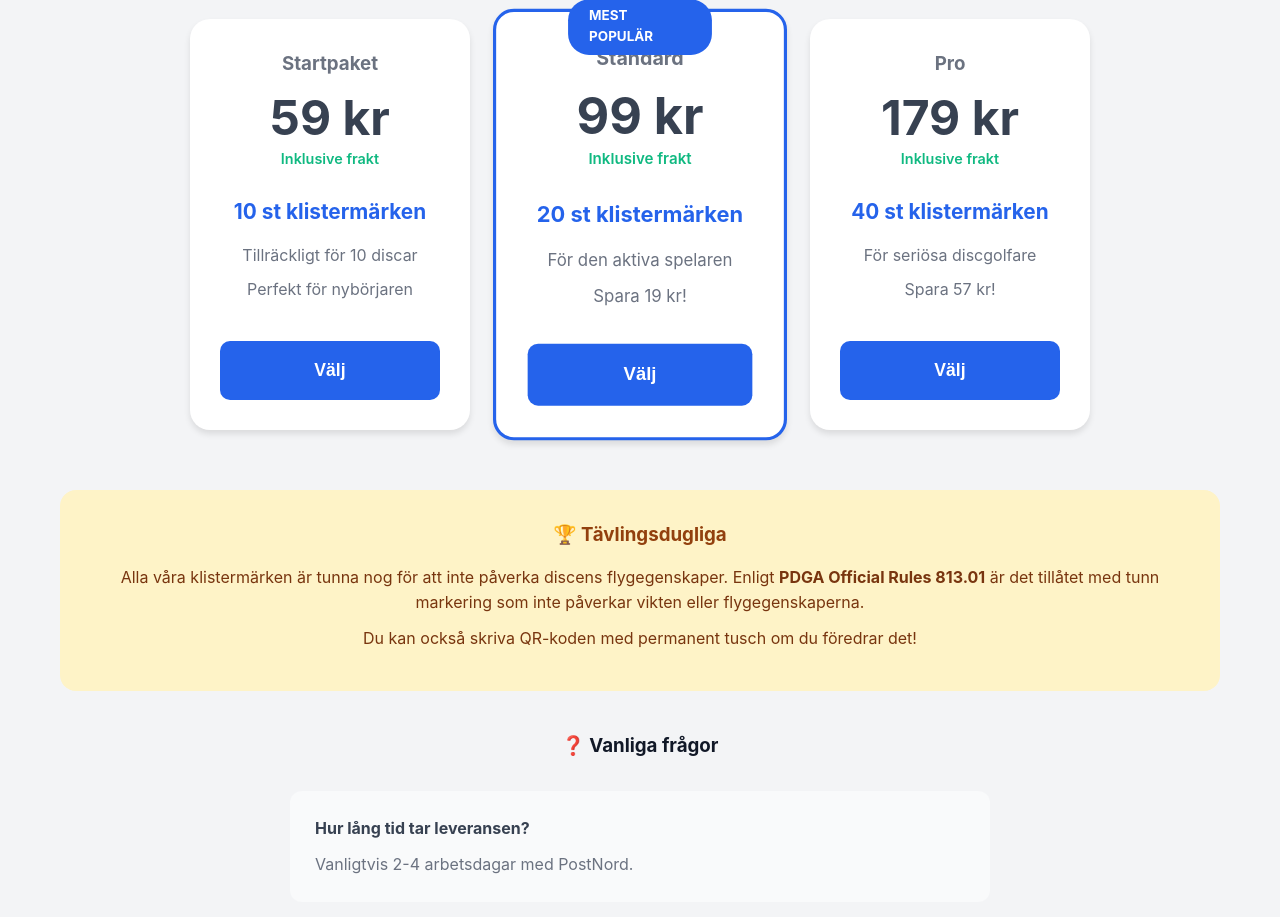
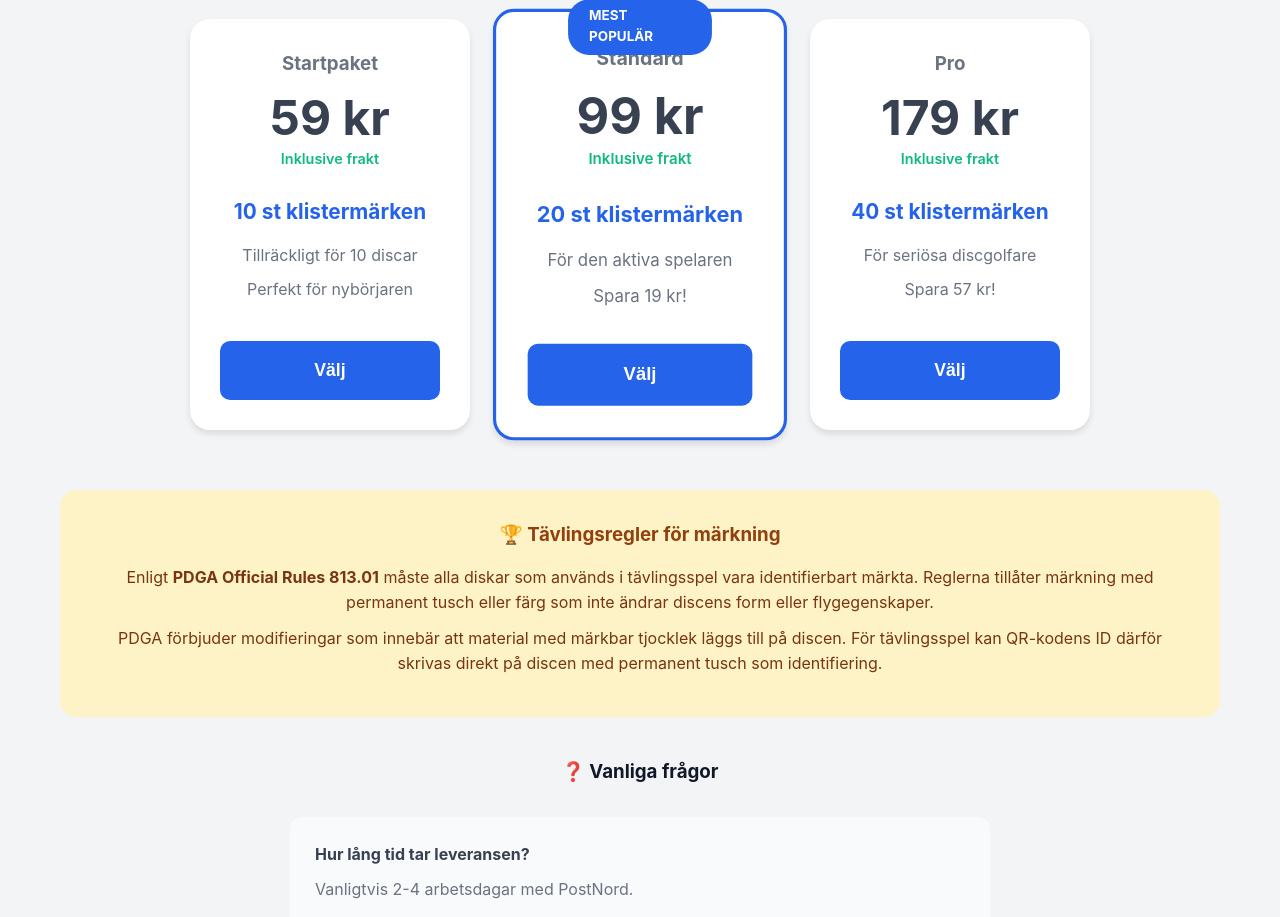
Before and after one commit to returnadisc/returnadisc, a Flask app: page /buy-stickers in a window 1280 px wide. Shown: the part 840-1757 px from the top of the page. Run offline with Flask 3, Linux system fonts and the light colour scheme; data comes from the database, SQL or seed files in the repository.

Commit message:
Uppdatera text om tävlingsregler för märkning

```diff
--- a/templates/buy_stickers.html
+++ b/templates/buy_stickers.html
@@ -93,11 +93,12 @@
         </div>
 
         <div class="pdga-section">
-            <h3>🏆 Tävlingsdugliga</h3>
-            <p>Alla våra klistermärken är tunna nog för att inte påverka discens flygegenskaper.
-            Enligt <strong>PDGA Official Rules 813.01</strong> är det tillåtet med tunn markering som inte
-            påverkar vikten eller flygegenskaperna.</p>
-            <p>Du kan också skriva QR-koden med permanent tusch om du föredrar det!</p>
+			<h3>🏆 Tävlingsregler för märkning</h3>
+            <p>Enligt <strong>PDGA Official Rules 813.01</strong> måste alla diskar som används i tävlingsspel vara identifierbart märkta.
+             Reglerna tillåter märkning med permanent tusch eller färg som inte ändrar discens form eller flygegenskaper.</p>
+            <p>PDGA förbjuder modifieringar som innebär att material med märkbar tjocklek läggs till på discen.
+             För tävlingsspel kan QR-kodens ID därför skrivas direkt på discen med permanent tusch som identifiering.</p>
+
         </div>
 
         <div class="faq-section">
```
